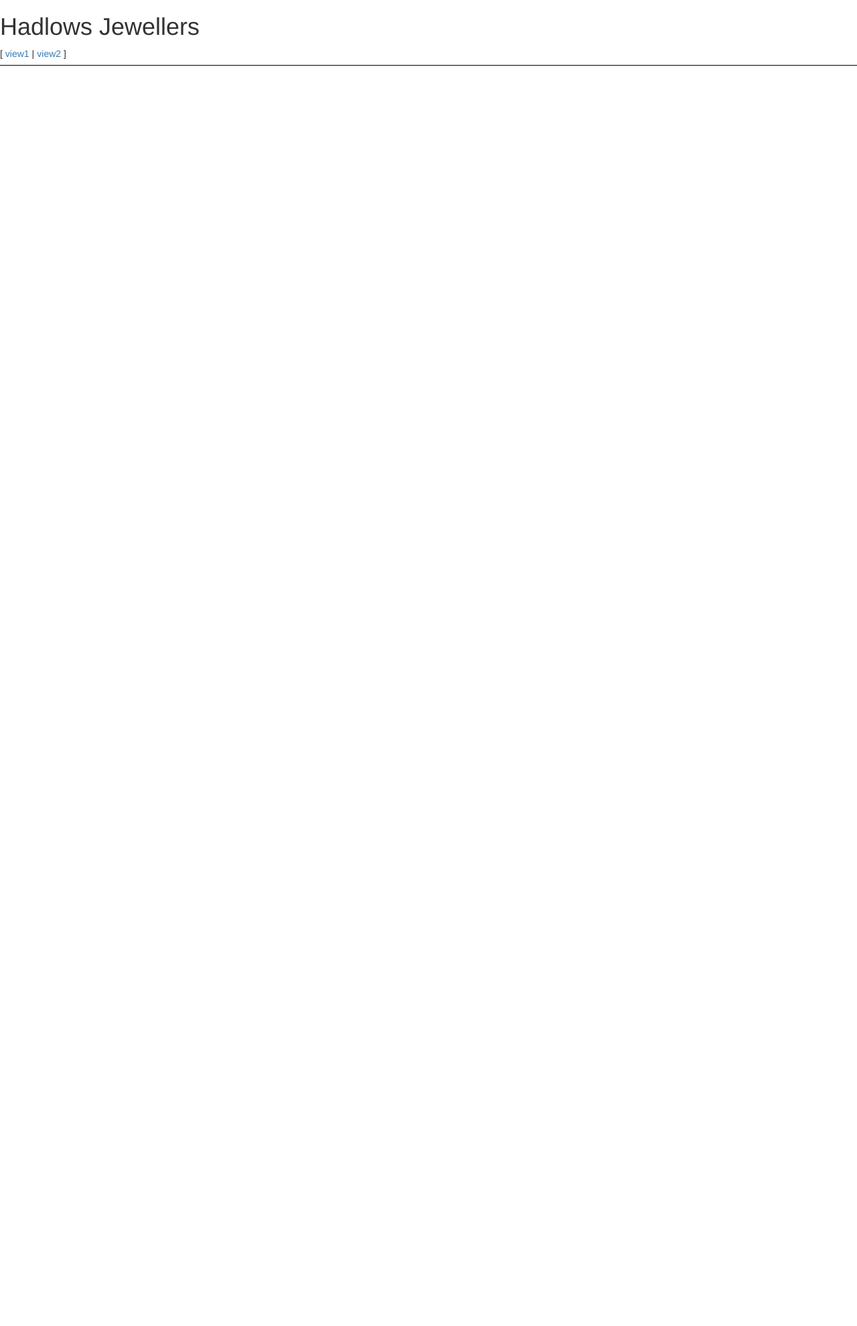
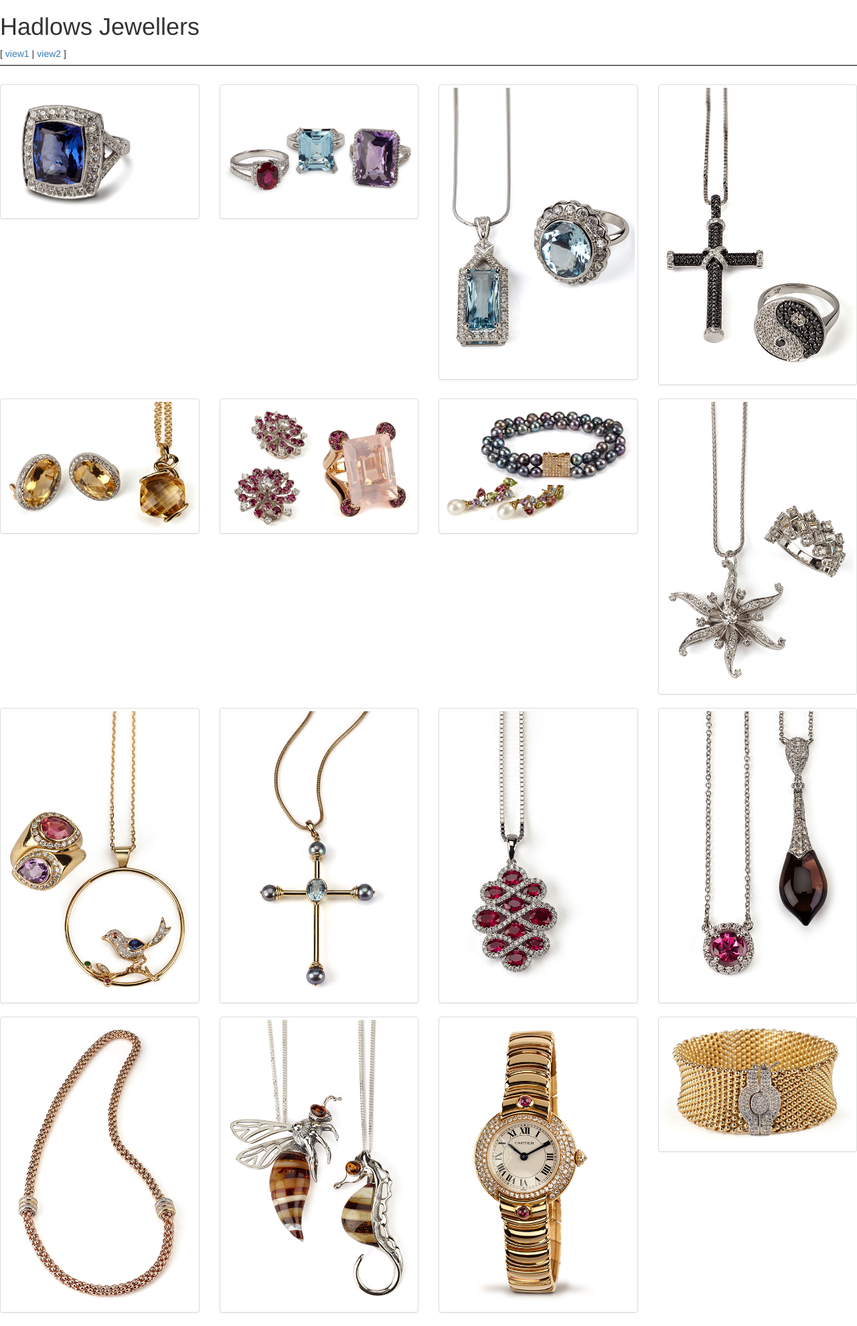
Before and after one commit to ArupSen/hadlows-jewellers, a website: page app/index.html in a window 1280 px wide. Shown: the whole page at 67% size. Before the commit the page ends 800 px from the top, so only its background shows below. Drawn offline with nearby package versions, Linux system fonts and the light colour scheme.

Commit message:
set up basic thumbnail functionality for the products page and added images

```diff
--- a/app/js/controllers.js
+++ b/app/js/controllers.js
@@ -3,7 +3,26 @@
 /* Controllers */
 
 angular.module('myApp.controllers', []).
-  controller('ProductsController', [function() {
+  controller('ProductsController', ['$scope', function($scope) {
+    // products holds data in here for now
+    $scope.products = [
+  {imgPath: 'MS-2014-1-01'},
+  {imgPath: 'MS-2014-1-02'},
+  {imgPath: 'MS-2014-1-03'},
+  {imgPath: 'MS-2014-1-04'},
+  {imgPath: 'MS-2014-1-05'},
+  {imgPath: 'MS-2014-1-06'},
+  {imgPath: 'MS-2014-1-07'},
+  {imgPath: 'MS-2014-1-08'},
+  {imgPath: 'MS-2014-1-09'},
+  {imgPath: 'MS-2014-1-10'},
+  {imgPath: 'MS-2014-1-11'},
+  {imgPath: 'MS-2014-1-12'},
+  {imgPath: 'MS-2014-1-13'},
+  {imgPath: 'MS-2014-1-14'},
+  {imgPath: 'MS-2014-1-15'},
+  {imgPath: 'MS-2014-1-16'}
+    ];
 
   }])
   .controller('AboutController', [function() {
--- a/app/partials/products.html
+++ b/app/partials/products.html
@@ -1,3 +1,8 @@
-<div ng-repeat="product in products">
-  <img ng-src="product.imgPath" />
+<div  ng-controller="ProductsController">
+  <div class="row">
+      <div ng-repeat="product in products" class="col-xs-6 col-md-3">
+            <a href="#" class="pull-left thumbnail">
+  <img ng-src="img/{{product.imgPath}}.jpg" />
+</a>
 </div>
+</div>
```
Also changed, not shown: app/img/MS-2014-1-01.jpg (added), app/img/MS-2014-1-02.jpg (added), app/img/MS-2014-1-03.jpg (added), app/img/MS-2014-1-04.jpg (added), app/img/MS-2014-1-05.jpg (added), app/img/MS-2014-1-06.jpg (added), app/img/MS-2014-1-07.jpg (added), app/img/MS-2014-1-08.jpg (added), app/img/MS-2014-1-09.jpg (added), app/img/MS-2014-1-10.jpg (added), app/img/MS-2014-1-11.jpg (added), app/img/MS-2014-1-12.jpg (added), app/img/MS-2014-1-13.jpg (added), app/img/MS-2014-1-14.jpg (added), 2 more files, 1 other file.
